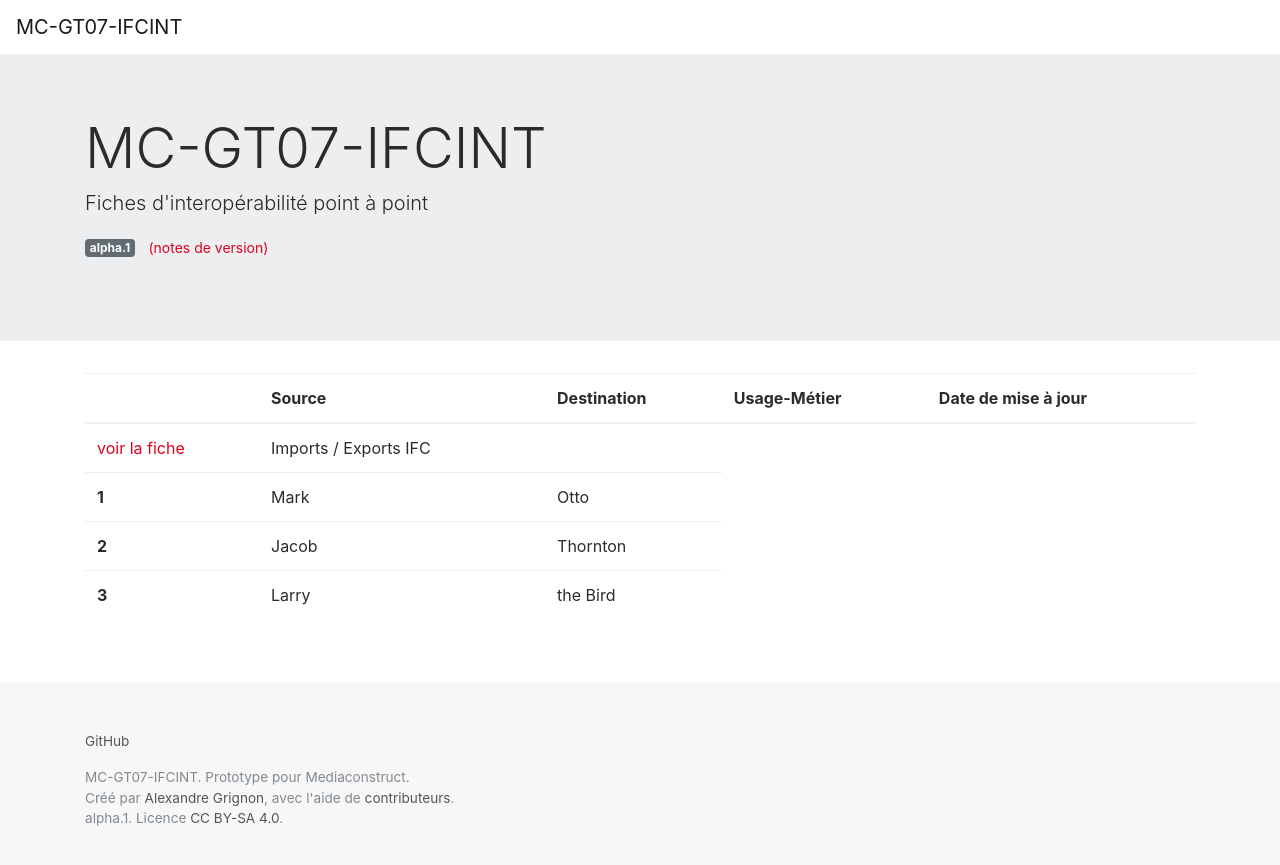
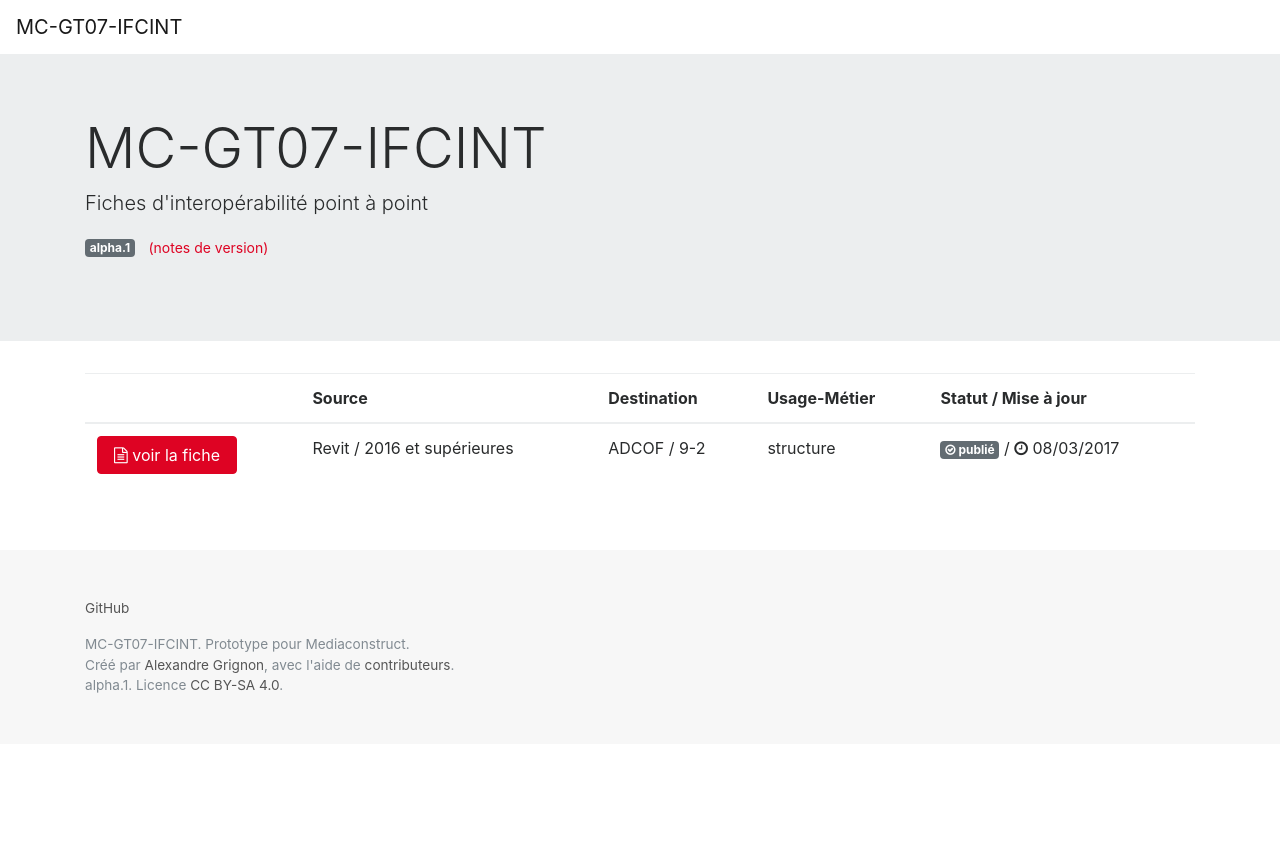
Before and after one commit to alexandregrignon/MC-GT07-IFCINT, a Jekyll site: the page built from _pages/index.html, in a window 1280 px wide. Shown: the top 865 px of the page. Built offline with Jekyll 4.4.1, drawn with Linux system fonts in a browser that asks for light colours; nearby versions of some CDN libraries; our own code applies the rules of GitHub Pages for plain Markdown files.

Commit message:
test index et fiche

```diff
--- a/_fiches/revit-adcof.md
+++ b/_fiches/revit-adcof.md
@@ -1,12 +1,18 @@
 ---
-layout: default
-titre: Imports / Exports IFC
-description: Règles de base pour garantir la qualité des imports / export IFC.
+layout: default-toc
+titre: Export du logiciel REVIT et Import du logiciel ADCOF
+source_nom: Revit
+source_version: 2016 et supérieures
+source_editeur: Autodesk
+destination_nom: ADCOF
+destination_version: 9-2
+destination_editeur: Progiscad
+usage_metier: structure
 comments: true
-icon: exchange
-category: regles-base
-ordre: 3
 statut: publié
+maj: 08/03/2017
 ---
 
-# Imports / Exports IFC
+## Prérequis
+
+L'import d'un fichier IFC produit par le logiciel REVIT dans ADCOF s'effectue correctement à compter de la version 9-2 d'ADCOF.
--- a/_pages/index.html
+++ b/_pages/index.html
@@ -26,32 +26,20 @@ permalink: /
             <th>Source</th>
             <th>Destination</th>
             <th>Usage-Métier</th>
-            <th>Date de mise à jour</th>
+            <th>Statut / Mise à jour</th>
           </tr>
         </thead>
         <tbody>
-          {% assign fiches_sorted = site.fiches | sort: 'logicielsource_nom' | where: 'statut','publié' %}
+          {% assign fiches_sorted = site.fiches | sort: 'destination_nom' | where: 'statut','publié' %}
           {% for fiche in fiches_sorted %}
             <tr>
-              <td><a href="{{ fiche.url }}">voir la fiche</a></td>
-              <td>{{ fiche.titre }}</td>
+              <td><a class="btn btn-primary" href="{{ fiche.url }}" role="button"><i class="fa fa-file-text-o" aria-hidden="true"></i> voir la fiche</a></td>
+              <td>{{ fiche.source_nom }} / {{ fiche.source_version }}</td>
+              <td>{{ fiche.destination_nom }} / {{ fiche.destination_version }}</td>
+              <td>{{ fiche.usage_metier }}</td>
+              <td><span class="badge badge-default"><i class="fa fa-check-circle-o" aria-hidden="true"></i> {{ fiche.statut }}</span> / <i class="fa fa-clock-o" aria-hidden="true"></i> {{ fiche.maj }}</td>
             </tr>
           {% endfor %}
-          <tr>
-            <th scope="row">1</th>
-            <td>Mark</td>
-            <td>Otto</td>
-          </tr>
-          <tr>
-            <th scope="row">2</th>
-            <td>Jacob</td>
-            <td>Thornton</td>
-          </tr>
-          <tr>
-            <th scope="row">3</th>
-            <td>Larry</td>
-            <td>the Bird</td>
-          </tr>
         </tbody>
       </table>
 
```
Also changed, not shown: _layouts/default-toc.html (added, +77 -0 lines).
